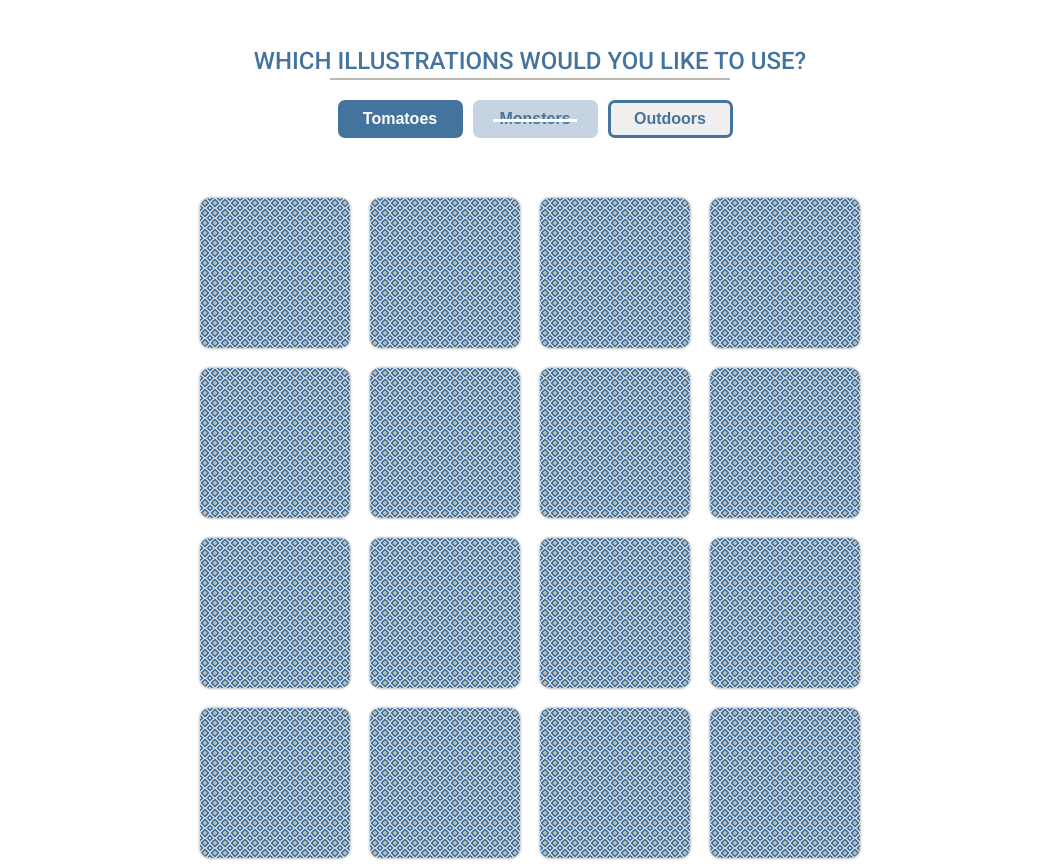
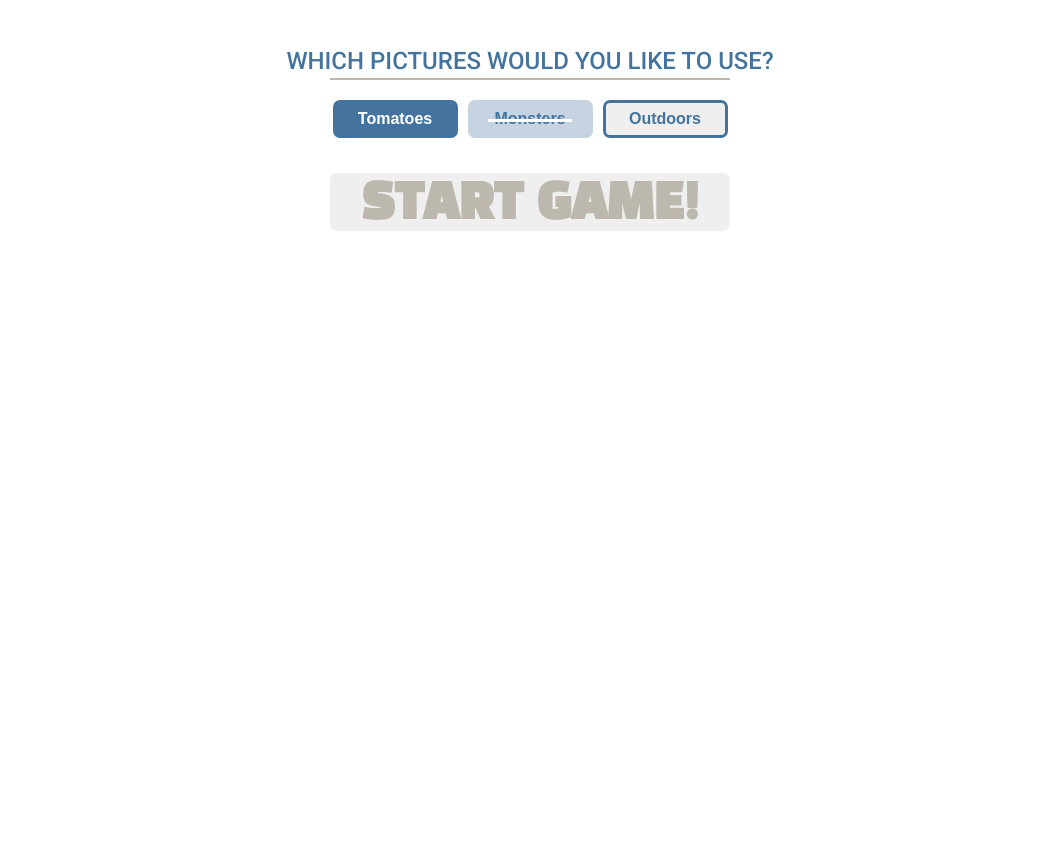
Before and after one commit to cuttlemaster/lets-play-memory, a website: page index.html in a window 1280 px wide. Shown: the part 80-948 px from the top of the page, without its empty margins (110-1171 px from the left). After the commit the page ends 800 px from the top, so only its background shows below. Drawn offline with Linux system fonts and the light colour scheme.

Commit message:
button styles and new scss files
Signed-off-by: Caleb Flanagan <flanagan.caleb@gmail.com>

```diff
--- a/index.html
+++ b/index.html
@@ -23,15 +23,17 @@
     </header>
 
     <div class="tile-selection">
-      <h2 class="center">Which illustrations would you like to use?</h2>
+      <h2 class="center">Which pictures would you like to use?</h2>
       <section>
         <button class="active">Tomatoes</button>
         <button class="disabled">Monsters</button>
         <button>Outdoors</button>
       </section>
+
+      <button class="play">Start Game!</button>
     </div>
 
-    <div class="game-board">
+    <!-- <div class="game-board">
       <section></section>
       <section></section>
       <section></section>
@@ -48,6 +50,6 @@
       <section></section>
       <section></section>
       <section></section>
-    </div>
+    </div> -->
   </body>
 </html>
--- /dev/null
+++ b/scss/_buttons.scss
@@ -0,0 +1,69 @@
+button {
+  margin-right: 5px;
+  margin-bottom: 10px;
+  margin-left: 5px;
+  padding-top: 6px;
+  padding-bottom: 6px;
+  border: 3px solid $cobalt;
+  border-radius: 7px;
+  color: $cobalt;
+  font-size: 16px;
+  font-weight: 700;
+  line-height: 20px;
+  outline: none;
+  width: 125px;
+
+  &:hover {
+    background-color: $light-blue;
+    cursor: pointer;
+  }
+
+  &.small {
+    margin-right: 0;
+    margin-bottom: 0;
+    margin-left: 10px;
+    width: 50px;
+  }
+
+  &.active {
+    background-color: $cobalt;
+    color: $white;
+  }
+
+  &.disabled {
+    position: relative;
+    background-color: $light-blue;
+    border: 3px solid $light-blue;
+    text-decoration: line-through;
+
+    &::before {
+      content: "";
+      position: absolute;
+      background-color: $white;
+      width: 70%;
+      height: 3px;
+      top: 16px;
+      left: 15%;
+    }
+
+    &:hover { cursor: default; }
+  }
+
+  &.play {
+    display: block;
+    margin: 25px auto 0 auto;
+    padding-bottom: 0;
+    border: 0;
+    color: $tan;
+    font-family: $black-han-sans;
+    font-size: 48px;
+    line-height: 52px;
+    text-transform: uppercase;
+    width: 400px;
+
+    &:hover {
+      background-color: transparent;
+      color: $cobalt;
+    }
+  }
+}
--- a/scss/site.scss
+++ b/scss/site.scss
@@ -61,51 +61,10 @@ h2 {
   }
 }
 
-button {
-  margin-left: 10px;
-  padding-top: 6px;
-  padding-bottom: 6px;
-  border: 3px solid $cobalt;
-  border-radius: 7px;
-  color: $cobalt;
-  font-size: 16px;
-  font-weight: 700;
-  line-height: 20px;
-  outline: none;
-  width: 125px;
+// button styles ==========
+@import 'buttons';
 
-  &:hover {
-    background-color: $light-blue;
-    cursor: pointer;
-  }
-
-  &.small { width: 50px; }
-
-  &.active {
-    background-color: $cobalt;
-    color: $white;
-  }
-
-  &.disabled {
-    position: relative;
-    background-color: $light-blue;
-    border: 3px solid $light-blue;
-    text-decoration: line-through;
-
-    &::before {
-      content: "";
-      position: absolute;
-      background-color: $white;
-      width: 70%;
-      height: 3px;
-      top: 16px;
-      left: 15%;
-    }
-
-    &:hover { cursor: default; }
-  }
-}
-
+// tile selection control styles ==========
 .tile-selection {
   margin: 0 auto;
   padding-top: 50px;
@@ -118,6 +77,7 @@ button {
   }
 }
 
+// game board styles ==========
 .game-board {
   display: flex;
   position: relative;
```
Also changed, not shown: css/site.css.
